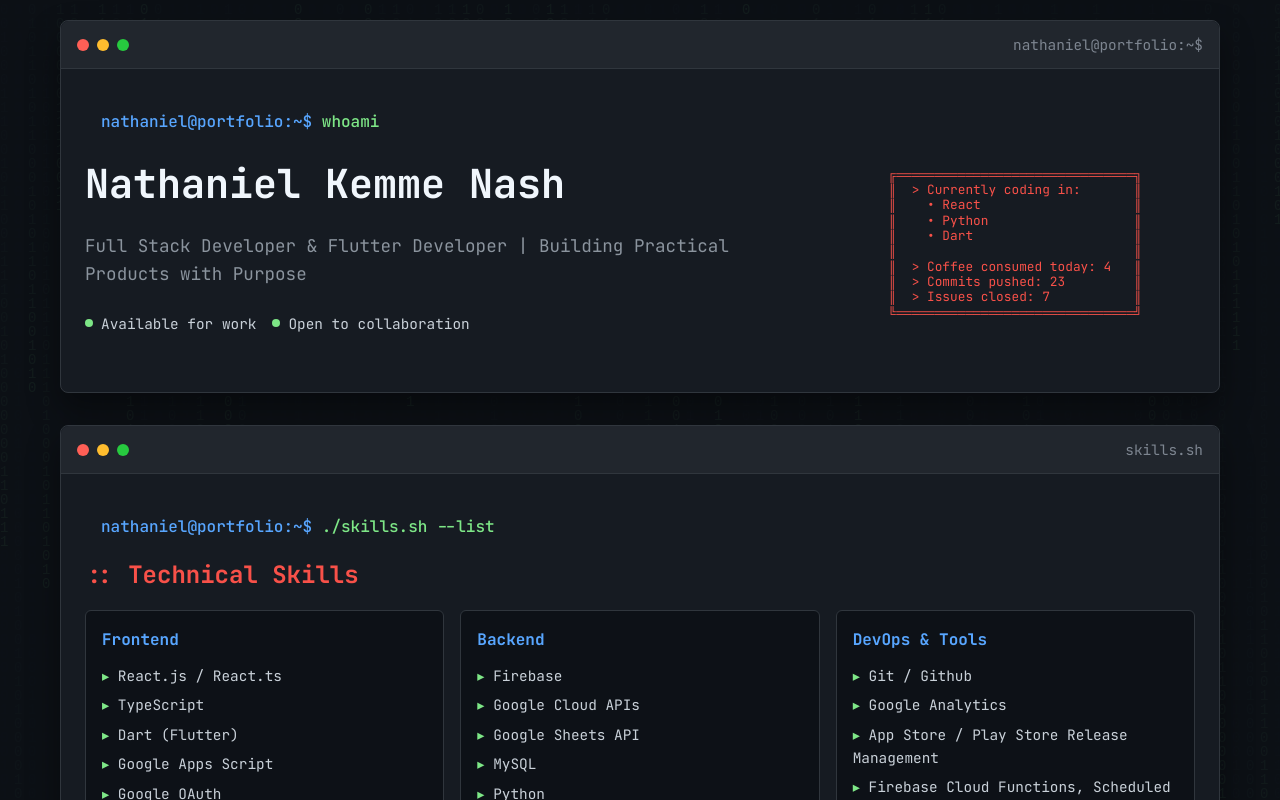
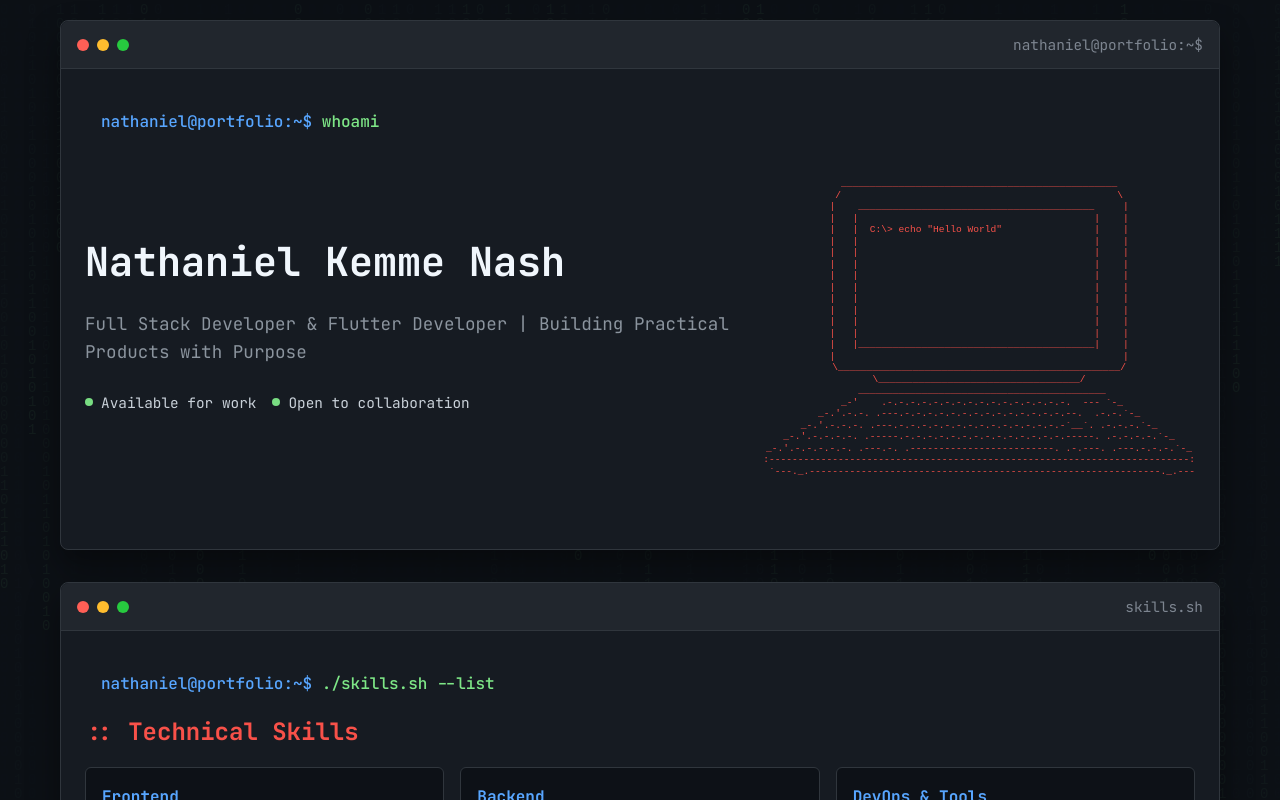
Before and after one commit to TrackerJo/portfolio, a React (Vite) app: page / in a window 1280 px wide. Shown: the top 800 px of the page. Built offline with nearby package versions, Linux system fonts and the light colour scheme.

Commit message:
updated ascii art

```diff
--- a/src/portfolio.css
+++ b/src/portfolio.css
@@ -143,4 +143,8 @@
         flex-direction: column;
         gap: 0.5rem;
     }
+
+    .ascii-art {
+        font-size: 0.4rem !important;
+    }
 }
--- a/src/windows/projects.tsx
+++ b/src/windows/projects.tsx
@@ -51,7 +51,7 @@ const ProjectsWindow = ({ handleTerminalButtonClick }: { handleTerminalButtonCli
         {
             title: 'Campus Connect - High School Student Engagement Platform',
             status: 'SaaS',
-            description: 'A web and mobile platform connecting high school students with extracurricular activities, ride sharing, and career opportunities.',
+            description: 'Campus Connect unifies scheduling and activity management for students, teachers, and parents. Students manage activities, commutes, and opportunities; teachers create synced schedules and communicate in-app; parents track their child’s activities—all with real-time communication and easy calendar integration.',
             technologies: ['Dart (Flutter)', 'Firebase', 'Google Cloud', 'Google Maps API', 'React.ts'],
             links: [
                 { label: 'product', href: 'https://campusconnects.net/' },
--- a/src/windows/skills.tsx
+++ b/src/windows/skills.tsx
@@ -13,7 +13,7 @@ const SkillsWindow = ({ handleTerminalButtonClick }: { handleTerminalButtonClick
         },
         {
             category: 'Backend',
-            items: ['Firebase', 'Google Cloud APIs', 'Google Sheets API', 'MySQL', 'Python', 'HTTP APIs']
+            items: ['Firebase', 'Google Cloud APIs', 'MySQL', 'Python', 'HTTP APIs']
         },
         {
             category: 'DevOps & Tools',
--- a/src/windows/title.css
+++ b/src/windows/title.css
@@ -45,7 +45,7 @@
 
 .ascii-art {
     color: #f85149;
-    font-size: 0.8rem;
+    font-size: 0.6rem;
     line-height: 1.2;
     margin: 1rem 0;
     white-space: pre;
--- a/src/windows/title.tsx
+++ b/src/windows/title.tsx
@@ -30,16 +30,34 @@ const TitleWindow = ({ handleTerminalButtonClick }: { handleTerminalButtonClick:
                             </div>
                         </div>
                         <div className="ascii-art">
-                            {`╔═══════════════════════════════╗
-║  > Currently coding in:       ║
-║    • React                    ║
-║    • Python                   ║
-║    • Dart                     ║
-║                               ║
-║  > Coffee consumed today: 4   ║
-║  > Commits pushed: 23         ║
-║  > Issues closed: 7           ║
-╚═══════════════════════════════╝`}
+                            <pre>{`
+________________________________________________
+/                                                \\
+|    _________________________________________     |
+|   |                                         |    |
+|   |  C:\\> echo "Hello World"                |    |
+|   |                                         |    |
+|   |                                         |    |
+|   |                                         |    |
+|   |                                         |    |
+|   |                                         |    |
+|   |                                         |    |
+|   |                                         |    |
+|   |                                         |    |
+|   |                                         |    |
+|   |_________________________________________|    |
+|                                                  |
+\\_________________________________________________/
+\\___________________________________/
+ ___________________________________________
+ _-'    .-.-.-.-.-.-.-.-.-.-.-.-.-.-.-.-.  --- \`-_
+_-.'.-.-. .---.-.-.-.-.-.-.-.-.-.-.-.-.-.-.--.  .-.-.\`-_
+_-.'.-.-.-. .---.-.-.-.-.-.-.-.-.-.-.-.-.-.-.-\`__\`. .-.-.-.\`-_
+_-.'.-.-.-.-. .-----.-.-.-.-.-.-.-.-.-.-.-.-.-.-.-----. .-.-.-.-.\`-_
+_-.'.-.-.-.-.-. .---.-. .-------------------------. .-.---. .---.-.-.-.\`-_
+:-------------------------------------------------------------------------:
+ \`---._.-------------------------------------------------------------._.---`
+                            }</pre>
                         </div>
                     </div>
                 </div>
```
